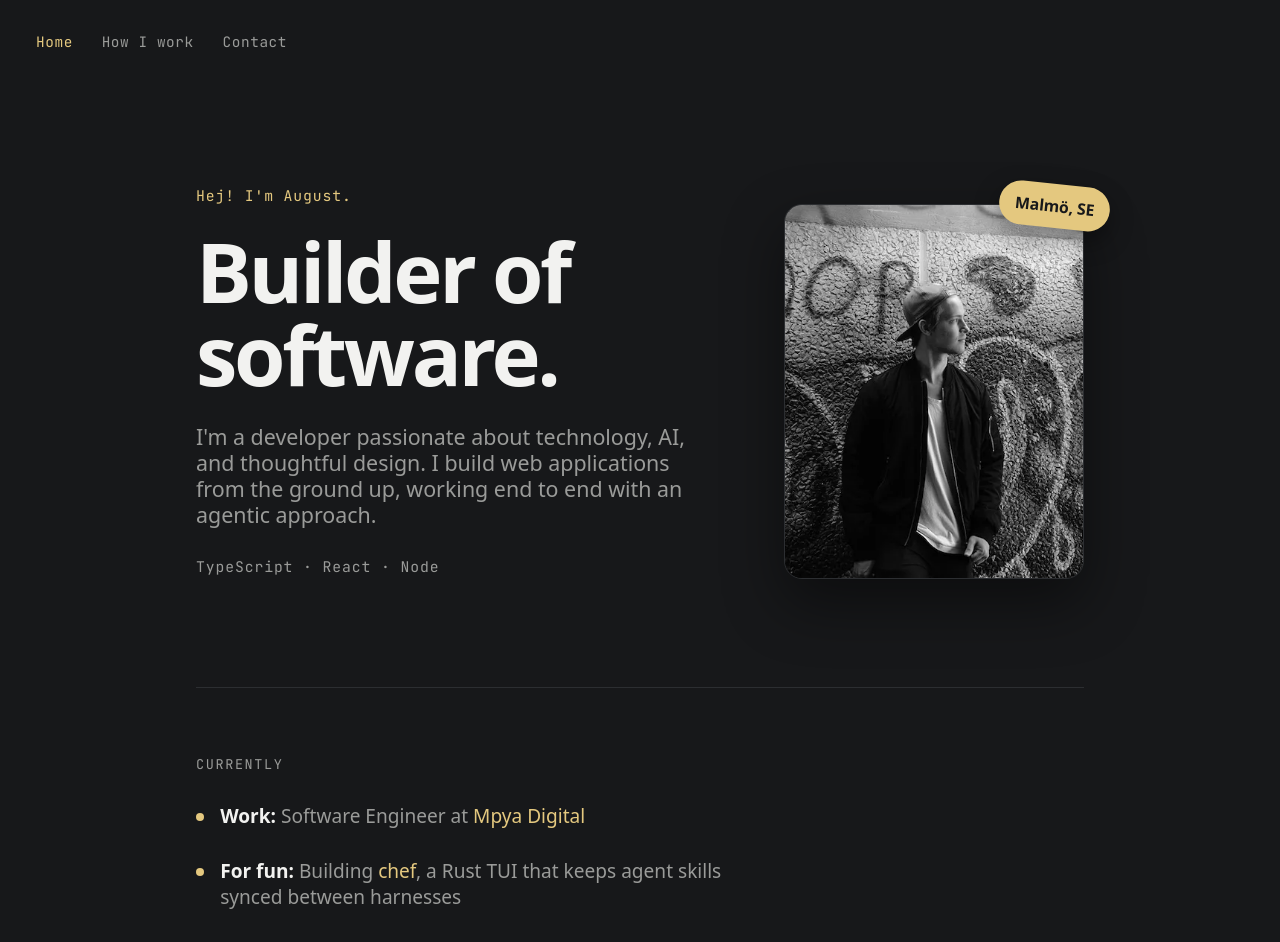
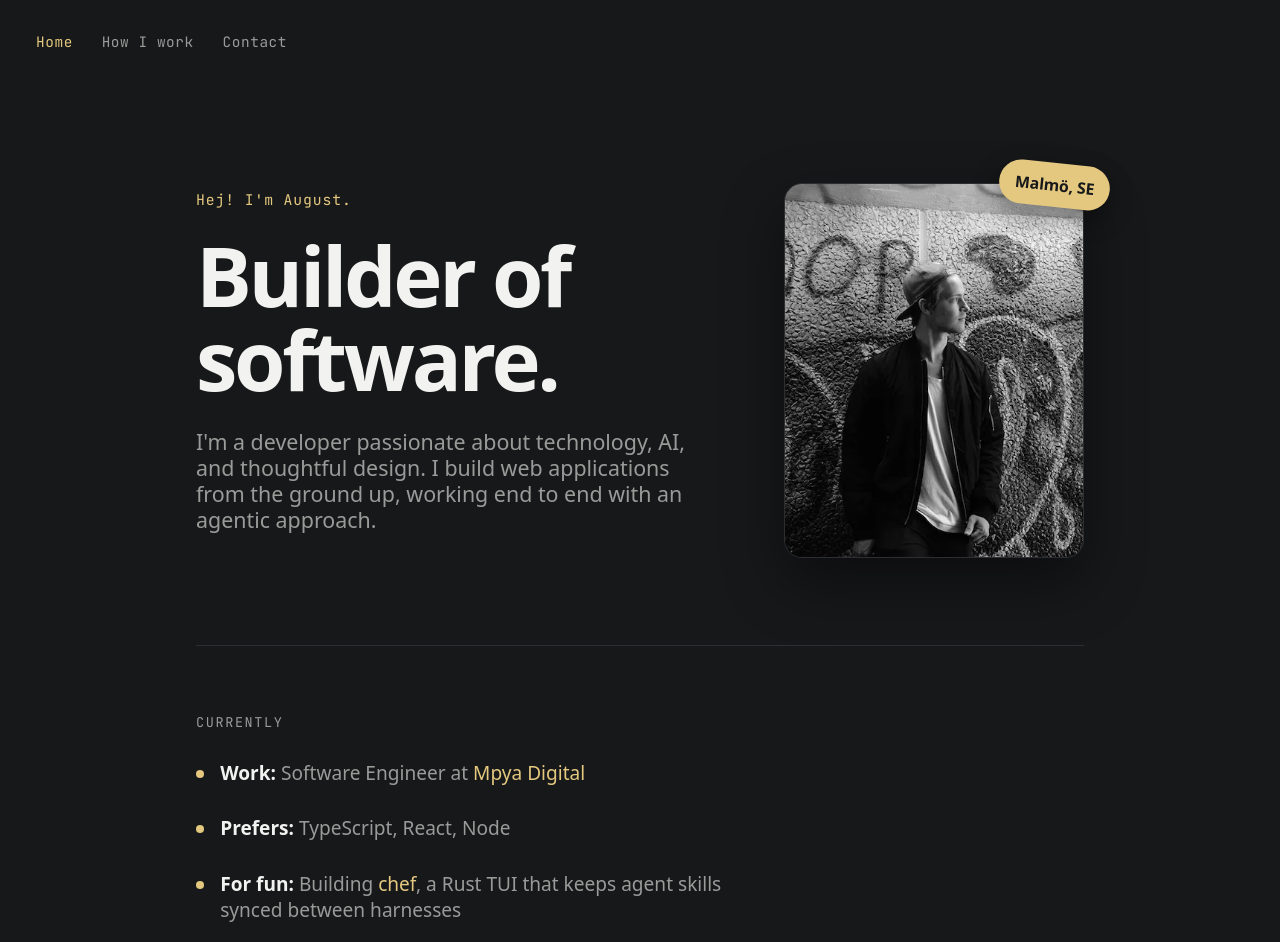
Before and after one commit to augustsjogren/portfolio, a React (Vite) app: page / in a window 1280 px wide. Shown: the top 942 px of the page. Built offline with nearby package versions, Linux system fonts and the light colour scheme.

Commit message:
Currently list: 'Prefers' item replaces the hero stack line
Hero returns to lede only; stack lives in the Currently list as
'Prefers: TypeScript, React, Node', matching the other items.

```diff
--- a/src/content.ts
+++ b/src/content.ts
@@ -45,7 +45,6 @@ export const home = {
   hello: "Hej! I'm August.",
   heading: [{ text: 'Builder of software.' }] satisfies HeadingPart[],
   lede: "I'm a developer passionate about technology, AI, and thoughtful design. I build web applications from the ground up, working end to end with an agentic approach.",
-  stack: 'TypeScript · React · Node',
   currently: [
     {
       label: 'Work',
@@ -53,6 +52,10 @@ export const home = {
         { text: 'Software Engineer at ' },
         { text: 'Mpya Digital', href: 'https://www.mpyadigital.com', external: true },
       ],
+    },
+    {
+      label: 'Prefers',
+      text: [{ text: 'TypeScript, React, Node' }],
     },
     {
       label: 'For fun',
--- a/src/pages/index.tsx
+++ b/src/pages/index.tsx
@@ -16,7 +16,6 @@ const IndexPage = () => {
             <Heading parts={home.heading} />
           </h1>
           <p className={styles['landing-lede']}>{home.lede}</p>
-          <p className={styles['landing-stack']}>{home.stack}</p>
         </div>
         <div className={styles['landing-portrait-wrap']}>
           <img
--- a/src/pages/landing.module.css
+++ b/src/pages/landing.module.css
@@ -141,14 +141,6 @@
   display: block;
 }
 
-.landing-stack {
-  font-family: var(--font-mono);
-  font-size: 0.82rem;
-  color: var(--muted);
-  letter-spacing: 0.06em;
-  margin-top: 1.4rem;
-}
-
 /* --- Link chips --- */
 
 .landing-link-row {
```
Also changed, not shown: 1 other file (tests, documents, lock files or other folders).
